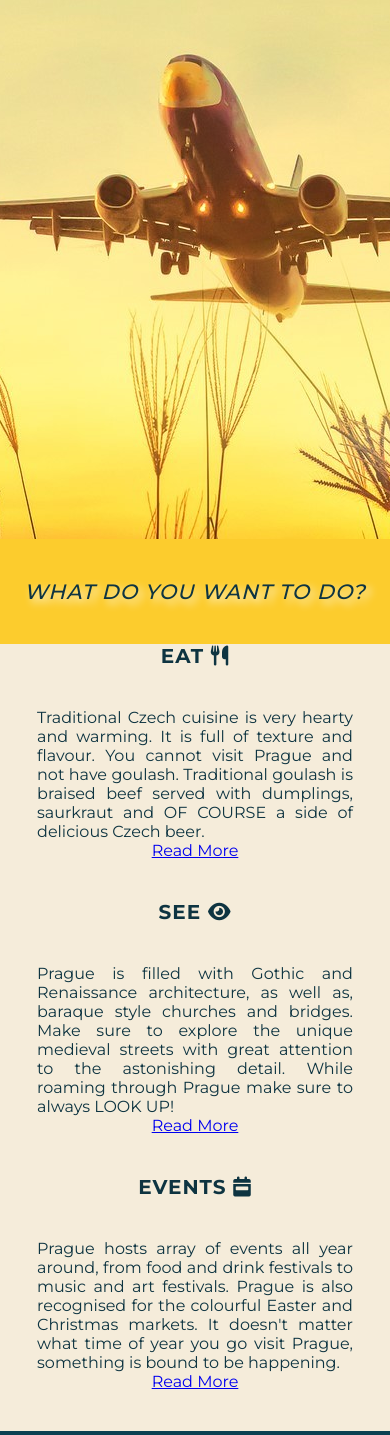
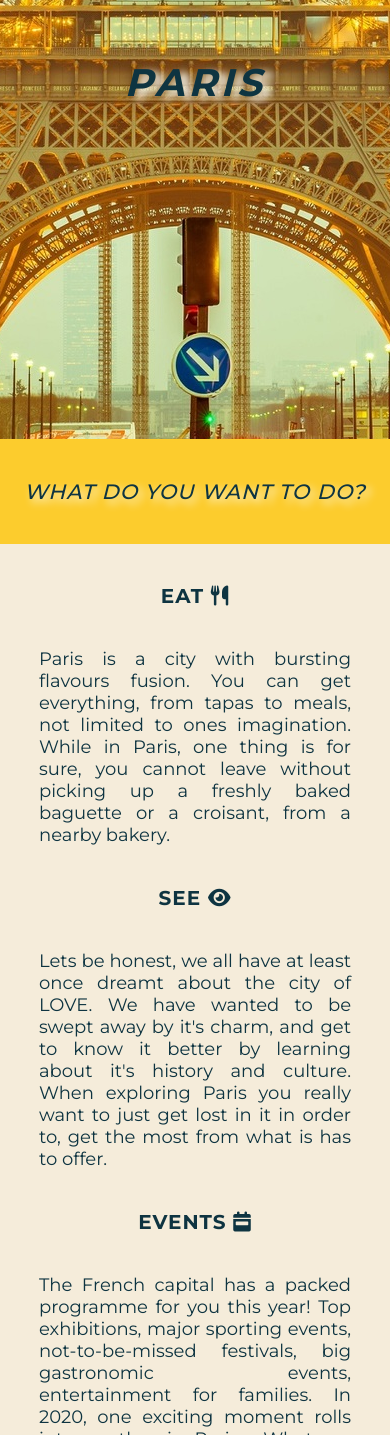
Before and after one commit to Code-Institute-Submissions/Simple-Guide, a plain HTML site: page paris.html in a window 390 px wide. Shown: the part 121-1556 px from the top of the page. Drawn offline with Linux system fonts and the light colour scheme.

Commit message:
content for destinations

```diff
--- a/assets/css/style.css
+++ b/assets/css/style.css
@@ -64,6 +64,19 @@ h2{
     height: 600px;
     background: url("../images/hero-prague.jpg") no-repeat center center;
 }
+
+#hero-dublin{
+    width: 100%;
+    height: 600px;
+    background: url("../images/hero-dublin.jpg") no-repeat center center;
+}
+
+#hero-paris{
+    width: 100%;
+    height: 600px;
+    background: url("../images/hero-paris.jpg") no-repeat center center;
+}
+
 
 #cover-quote {
     font-family: 'Montserrat', sans-serif;
@@ -175,8 +188,6 @@ h2{
     color: rgb(14, 52, 65);
     font-family:'Poppins', sans-serif;
     text-transform: uppercase;
-
-
 }
 
 .tabcontent a{
@@ -198,7 +209,7 @@ h2{
     margin-left: 5%;
     margin-right: 5%;
     column-gap: 40px;
-
+    padding-bottom: 40px;
 }
 
 /*---------------------Things to Do*/
@@ -215,7 +226,9 @@ h2{
     margin-left: 20px;
     padding-top: 80px;
     padding-bottom: 40px;
-
+    font-size: 18px;
+    font-weight: 400;
+    display: contents;
 
 }
 
@@ -230,6 +243,7 @@ h4 {
     padding-bottom: 40px;
     letter-spacing: 1px;
     font-size: 20px;
+    padding-top: 40px;
 
 }
 
@@ -241,12 +255,8 @@ h4 {
     font-family:'Poppins', sans-serif;
     font-weight: 500;
     color: orange;
-    padding-bottom: 40px;
 
 }
-
-
-
 
 
 /*---------------------Newsletter Form*/
@@ -304,7 +314,6 @@ form {
 input[type=text], input[type=submit] {
   padding: 10px;
   display: inline-block;
-  border: 1px solid orange;
   border: none;
   font-family:'Poppins', sans-serif;
 
@@ -384,16 +393,12 @@ input[type=text]:hover {
 
 /*---------------------Responsive Sizing*/
 
-@media screen and (max-width: 1393px){
-
-}
-
-
-@media screen and (max-width: 704px) {
+@media screen and (max-width: 1045px){
  .row {
      column-count: 1;
- }
-
+     margin-left: 10%;
+     margin-right: 10%;
+    }
 
     #what2do li {
         padding-bottom: 30px;
@@ -401,22 +406,22 @@ input[type=text]:hover {
         margin-left: 5%;
         padding-top: 0;
         padding-bottom: 40px;
+    }
 
-
+    #what2do li p{
+    text-align: justify;
     }
 
     .pad-top{
         padding-top: 40px;
     }
 
+}
 @media screen and (max-width: 546px){
-    #hero-image, #hero-prague{
+    #hero-image, #hero-prague, #hero-dublin, #hero-paris{
         height: 500px;
     }
 
-    {
-        height: 500px;
-    }
 
     #menu {
         float: left;
--- a/paris.html
+++ b/paris.html
@@ -28,46 +28,44 @@
             </nav>
     </header>
     <section>
-        <div id="hero-image" style="height:600px">
-            <h3 id="cover-quote" class="content-to-hide"><i>Travel tips for those searching for an unforgetable experience!</i></h3>
+        <div id="hero-paris">
+            <h3 id="hero-destination"><i>Paris</i></h3>
         </div>
     </section>
 
-    <section>
-            <div id="Prague" class="what-to-do">
+    <section class="what-to-do">
+
                  <h3 id="where-to-heading" style="font-size:130%"><i>What do you want to do?</i></h3>
                     <div class="row">
                         <ul id="what2do">
-                                    <li class="column vertical">
-                                        <h4>Eat <i class="fas fa-utensils"></i></h4>
-                                        <p>Traditional Czech cuisine is very hearty and warming.
-                                        It is full of texture and flavour. You cannot visit Prague and
-                                        not have goulash. Traditional goulash is braised beef served with
-                                        dumplings, saurkraut and OF COURSE a side of delicious Czech beer.
+                            <li class="column">
+                                <h4 class="pad-top">Eat <i class="fas fa-utensils"></i></h4>
+                                <p>Paris is a city with bursting flavours fusion. You can get everything,
+                                from tapas to meals, not limited to ones imagination. While in Paris, one thing is
+                                for sure, you cannot leave without picking up a freshly baked baguette or a croisant,
+                                from a nearby bakery.
                                 </p>
-                                        <a href="https://www.anadventurousworld.com/what-to-eat-in-prague/" target="_blank">Read More</a>
                             </li>
-                                    <li class="column vertical">
+                            <li class="column">
                                 <h4>See <i class="fas fa-eye"></i></h4>
-                                        <p>Prague is filled with Gothic and Renaissance architecture,
-                                        as well as, baraque style churches and bridges. Make sure to
-                                        explore the unique medieval streets with great attention to the
-                                        astonishing detail. While roaming through Prague make sure to always
-                                        LOOK UP!
+                                <p>Lets be honest, we all have at least once dreamt about the city of LOVE. We have
+                                wanted to be swept away by it's charm, and get to know it better by learning about
+                                it's history and culture. When exploring Paris you really want to just get lost in it
+                                in order to, get the most from what is has to offer.
                                 </p>
-                                        <a href="https://www.thecrazytourist.com/top-25-things-to-do-in-prague/" target="_blank">Read More</a>
                             </li>
-                                    <li class="column vertical">
+                            <li class="column">
                                 <h4>Events <i class="fas fa-calendar-week"></i></h4>
-                                        <p>Prague hosts array of events all year around, from food and drink
-                                        festivals to music and art festivals. Prague is also recognised for the
-                                        colourful Easter and Christmas markets. It doesn't matter what time of year
-                                        you go visit Prague, something is bound to be happening.</p>
-                                        <a href="https://www.pragueexperience.com/events/events.asp" target="_blank">Read More</a>
+                                <p>The French capital has a packed programme for you this year! Top exhibitions, major
+                                 sporting events, not-to-be-missed festivals, big gastronomic events, entertainment for families.
+                                In 2020, one exciting moment rolls into another in Paris . Whatever the season, the city is a
+                                 fantastic place to be:
+                                </p>
                             </li>
                         </ul>
+                            <a href="https://www.expedia.ie/" target="_blank" class="hyper-expedia">Book now</a>
                     </div>
-                </div>
+
     </section>
 
 
```
Also changed, not shown: dublin.html (+24 -24 lines), prague.html (+16 -15 lines), assets/images/dublin-menu.jpg (deleted), assets/images/hero-dublin.jpg (added), assets/images/hero-paris.jpg (added), assets/images/paris-menu.jpg (deleted), assets/images/prague-menu.jpg (deleted), 1 other file. Lines whose indentation alone changed are shown as unchanged.
